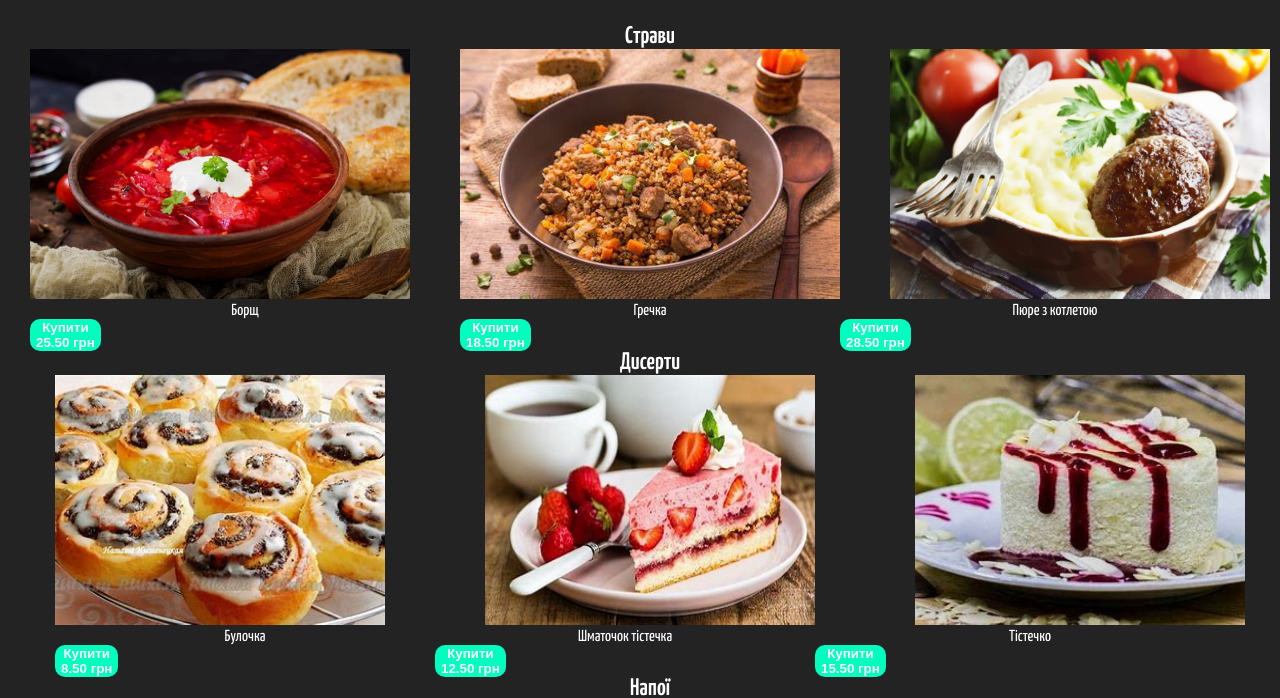
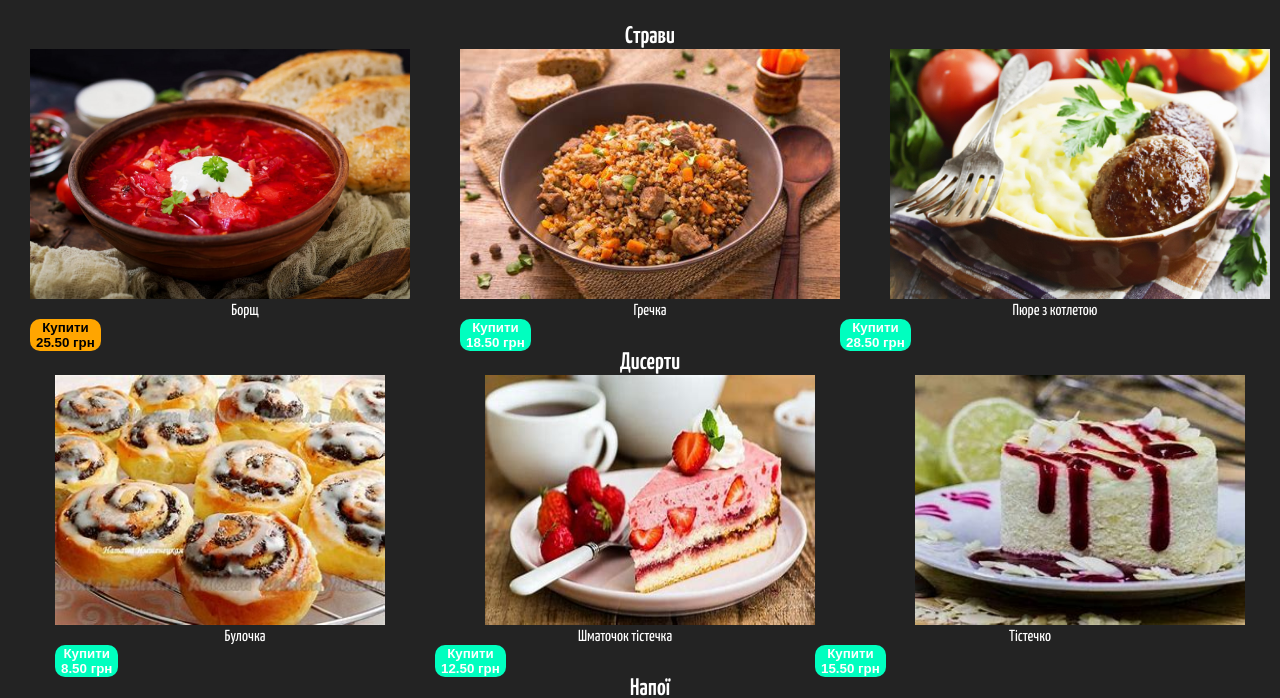
Before and after one commit to 22DiMa22/-GameOFTeens_HTML-CSS, a plain HTML site: page menu.html in a window 1280 px wide. In both pictures the pointer is over the button 65 px from the left and 390 px from the top of the page. Shown: the part 55-753 px from the top of the page. Drawn offline with Linux system fonts and the light colour scheme; a web font is replaced by a local one.

Commit message:
Update style.css

```diff
--- a/style/style.css
+++ b/style/style.css
@@ -168,7 +168,13 @@ nav {
     margin: auto;
 }
 
+.button:hover{
+    background-color: orange;
+}
 
+h4:hover{
+    color: #000000;
+}
             /* федик */
 
 .price-title {
```
